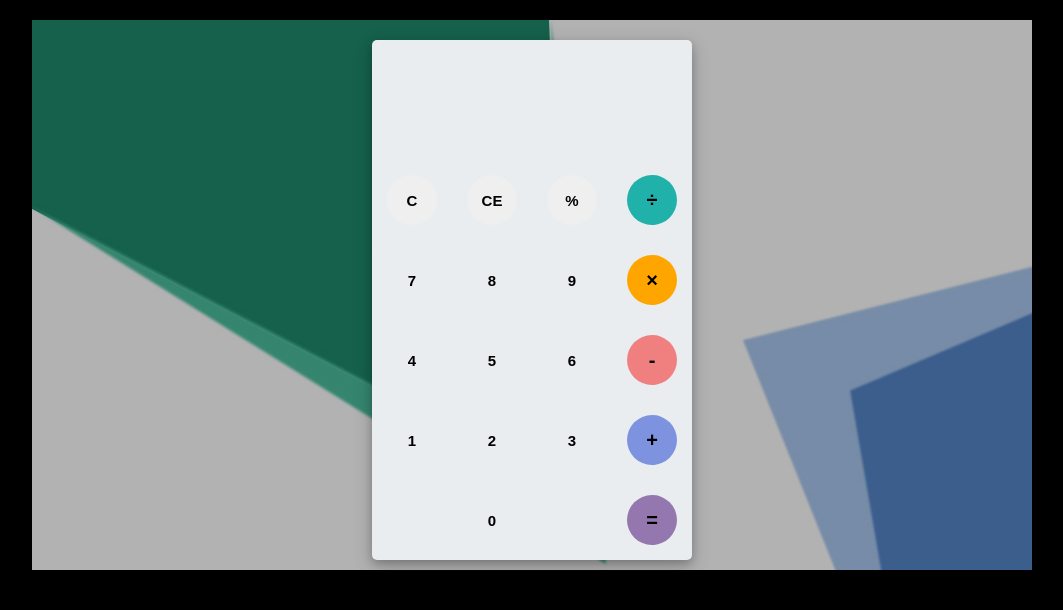
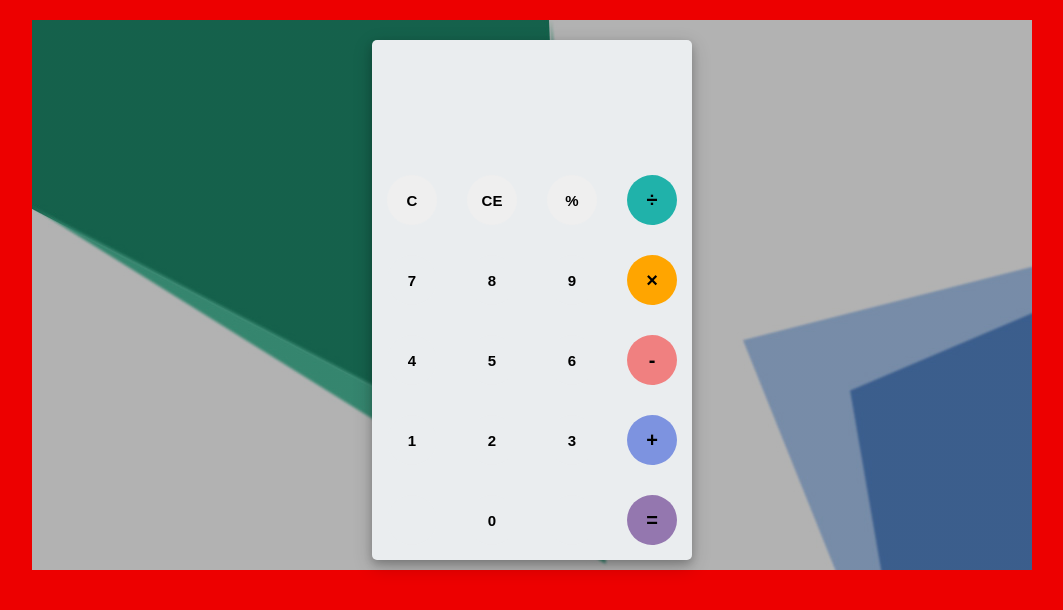
Before and after one commit to abarna-codespot/A-simple-Calculator, a plain HTML site: page index.html in a window 1280 px wide. Shown: the whole page, without its empty margins (108-1171 px from the left). Drawn offline with Linux system fonts and the light colour scheme.

Commit message:
Edit css code

```diff
--- a/style.css
+++ b/style.css
@@ -1,6 +1,6 @@
 body{
 	font-family: 'Open Sans',sans-serif;
-	background-color: black;
+	background-color: rgb(237, 0, 0);
 }
 #container{
 	width: 1000px;
```
